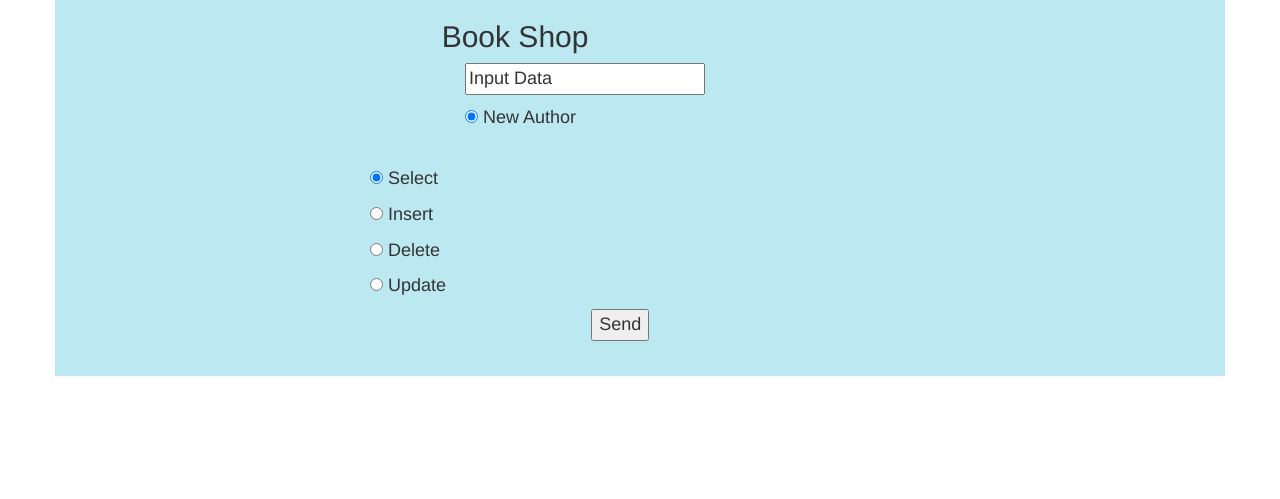
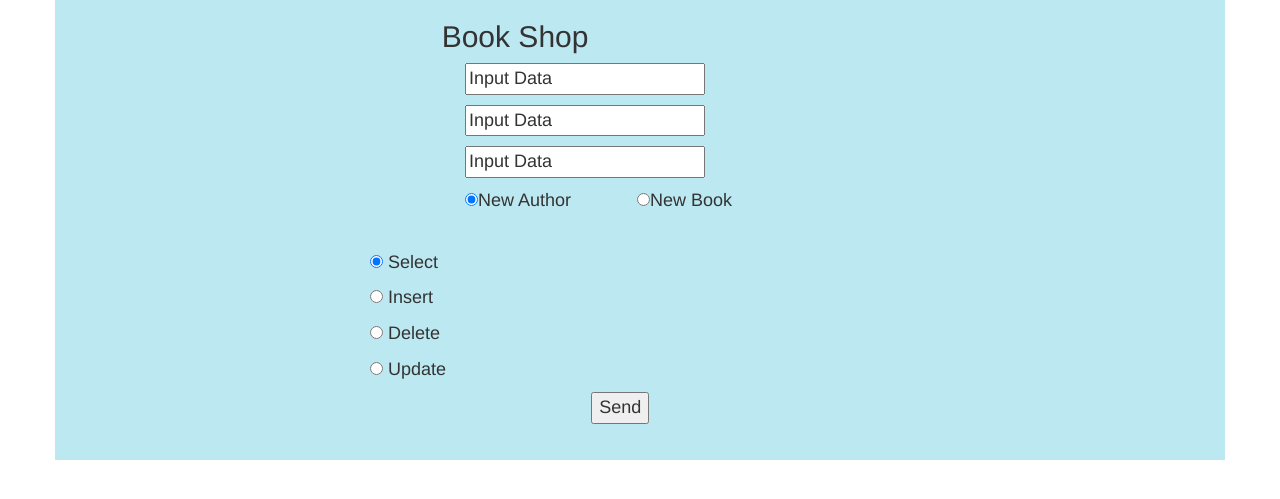
Before and after one commit to kirantr/book_shop, a PHP site: page / in a window 1280 px wide. Shown: the top 499 px of the page. Run offline with PHP 8.4, Linux system fonts and the light colour scheme.

Commit message:
11.10 class

```diff
--- a/index.php
+++ b/index.php
@@ -22,10 +22,24 @@ if (isset($_POST['table']))
         $objMyPDO = $objMySQL;
         $keyData = "`name`";
         $key = "`name`";
-        $data = "`data`";
-        $table = NAME_TABLE;
+        $data = $_POST['text1'];
+        $table = 'AUTHORS';
 //        var_dump($table);
     }
+
+
+    if ($_POST['table'] == 'new_book')
+    {
+        $objMySQL = new MySQL();
+        $objMySQL->pdo = $objMyPDO->pdo;
+        $objMyPDO = $objMySQL;
+        $keyData = "`name`, `title`,`price`,`descript`";
+        $key = "`name`";
+        $data = $_POST['text1'];
+        $table = 'BOOKS';
+//        var_dump($table);
+    }
+
 
 //SELECT
     if ($act == 'select')
@@ -43,7 +57,7 @@ if (isset($_POST['table']))
         if ($act == 'insert')
         {
             $objMyPDO->flag = 'insert';
-            $objMyPDO->insert($table, $keyData)->values($_POST['text'])->exec();
+            $objMyPDO->insert($table, $keyData)->values($data)->exec();
             $report = SAVE_OK;
         }
 
@@ -51,15 +65,16 @@ if (isset($_POST['table']))
         if ($act == 'delete')
         {
             $objMyPDO->flag = 'delete';
-            $objMyPDO->delete()->from($table)->where('user7', $key)->exec();
+            $del=$objMyPDO->delete()->from($table)->where($key, $data)->exec();
             $report = DELETE_OK;
+            var_dump($del);
         }
 //UPDATE
         if ($act == 'update')
         {
             $objMyPDO->flag = 'update';
-            $objMyPDO->update($table)->set($data, $_POST['text'])
-                    ->where('user7', $key)->exec();
+            $objMyPDO->update($table)->set($data, $_POST['text1'])
+                    ->where($key, $data)->exec();
             $report = UPDATE_OK;
         }
     }
--- a/templates/tmpl_index.php
+++ b/templates/tmpl_index.php
@@ -14,10 +14,13 @@
         <div class="container center-block">
             <form method="post"  action="index.php">
                 <div class="col-md-offset-4 col-md-7">
-                    <p><input type="text" name="text" value="Input Data"> </p>
+                    <p><input type="text" name="text1" value="Input Data"> </p>
+                    <p><input type="text" name="text2" value="Input Data"> </p>
+                    <p><input type="text" name="text3" value="Input Data"> </p>
                 </div>
                 <div class="col-md-offset-4 col-md-8">
-                    <p><input type="radio" name="table" value="new_author" checked> New Author</p>
+                    <p><input type="radio" name="table" value="new_author" checked>New Author
+                    <span class="col-md-offset-1">  <input type="radio" name="table" value="new_book">New Book</p></span>
                 </div>
                 <div class="col-md-offset-3 col-md-9">
                     <br><p><input type="radio" name="flag" value="select" checked> Select</p>
```
